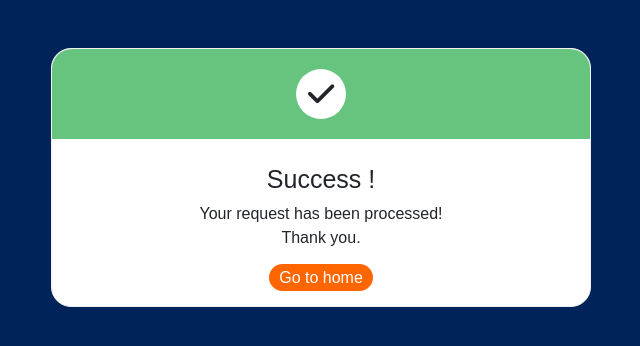
After one commit to northern-dehacks/gta-hacks, a Django app: page /success/ in a window 1280 px wide. The commit adds this page. Shown: the top 346 px of the page, without its empty margins (319-959 px from the left). Run offline with Django 3.2, Linux system fonts and the light colour scheme; some libraries are stand-ins or nearby versions.

Commit message:
fixed some stuff

```diff
--- a/gtahacks/urls.py
+++ b/gtahacks/urls.py
@@ -1,9 +1,9 @@
 from django.contrib import admin
-from django.urls import path
+from django.urls import path, include
 
-from gtahacks_app import views
+from gtahacks_app import urls
 
 urlpatterns = [
     path('admin/', admin.site.urls),
-    path('', views.index)
+    path('', include(urls))
 ]
--- /dev/null
+++ b/gtahacks_app/urls.py
@@ -0,0 +1,9 @@
+from django.urls import path
+
+from .views import index, Success
+
+
+urlpatterns = [
+    path('', index, name='home'),
+    path('success/', Success.as_view(), name='success')
+]
--- a/gtahacks_app/views.py
+++ b/gtahacks_app/views.py
@@ -1,10 +1,11 @@
-from django.http import HttpResponse
-from django.shortcuts import render
+from django.shortcuts import render, redirect
+from django.urls import reverse
+from django.views.generic import TemplateView
 
 from gtahacks_app import forms
 
 
-from gtahacks_app.num_participants import get_num_participants
+from .num_participants import get_num_participants
 
 
 def index(request):
@@ -14,5 +15,10 @@ def index(request):
         form = forms.ContactForm(request.POST)
         if form.is_valid():
             form.send_email()
+            return redirect(reverse('success'))
 
     return render(request, 'index.html', {'form': form, 'num_participants': get_num_participants()})
+
+
+class Success(TemplateView):
+    template_name = 'success.html'
--- a/static/css/style.css
+++ b/static/css/style.css
@@ -353,6 +353,65 @@ nav{
 }
 
 
+.success {
+    border: 1px solid #f2f2f2;
+    border-radius: 20px;
+    background: #fff;
+}
+
+.success_header {
+    padding: 20px;
+    border-radius: 20px 20px 0 0;
+
+}
+
+.errorlist li{
+    color: #dc3545;
+}
+.errorlist{
+    padding: 0;
+}
+
+.check {
+    margin: 0 auto;
+    width: 50px;
+    height: 50px;
+    border-radius: 100%;
+    background: #fff;
+    text-align: center;
+}
+
+.check i {
+    vertical-align: middle;
+    line-height: 50px;
+    font-size: 30px;
+}
+
+.content {
+    text-align: center;
+}
+
+.content h1 {
+    font-size: 25px;
+    padding-top: 25px;
+}
+
+.content .back {
+    width: 200px;
+    height: 35px;
+    color: #fff;
+    border-radius: 30px;
+    padding: 5px 10px;
+    background: rgba(255, 102, 0, 1);
+    transition: all ease-in-out 0.3s;
+}
+
+.content .back:hover {
+    text-decoration: none;
+    background: #000;
+}
+
+
 @-webkit-keyframes rotate {
   100% {
     transform: rotate(1turn);
--- /dev/null
+++ b/templates/success.html
@@ -0,0 +1,35 @@
+{% load static %}
+
+<!DOCTYPE html>
+<html lang="en">
+<head>
+    <link rel="shortcut icon" type="image/png" href="{% static 'assets/images/logos/logo-small-transparent.png' %}"/>
+    <meta charset="UTF-8">
+    <meta name="viewport" content="width=device-width, initial-scale=1.0">
+    <title>Interniac</title>
+    <link rel="stylesheet" href="https://maxcdn.bootstrapcdn.com/bootstrap/4.0.0/css/bootstrap.min.css"
+          integrity="sha384-Gn5384xqQ1aoWXA+058RXPxPg6fy4IWvTNh0E263XmFcJlSAwiGgFAW/dAiS6JXm" crossorigin="anonymous">
+    <script src="https://kit.fontawesome.com/a76f8913d2.js" crossorigin="anonymous"></script>
+    <link rel="stylesheet" href="{% static 'css/style.css' %}">
+</head>
+<body>
+<div class="container">
+    <div class="row">
+        <div class="col-md-6 mx-auto mt-5">
+            <div class="success">
+                <div class="success_header" style="background-color: #67c47f">
+                    <div class="check"><i class="fa fa-check" aria-hidden="true"></i></div>
+                </div>
+                <div class="content">
+                    <h1>Success !</h1>
+                    <p>Your request has been processed!<br>Thank you.</p>
+                    <a class="back" href="{% url 'home' %}">Go to home</a>
+                    <div class="mb-3"></div>
+                </div>
+
+            </div>
+        </div>
+    </div>
+</div>
+</body>
+</html>
```
Also changed, not shown: gtahacks_app/forms.py (+4 -4 lines), templates/index.html (+7 -3 lines).
